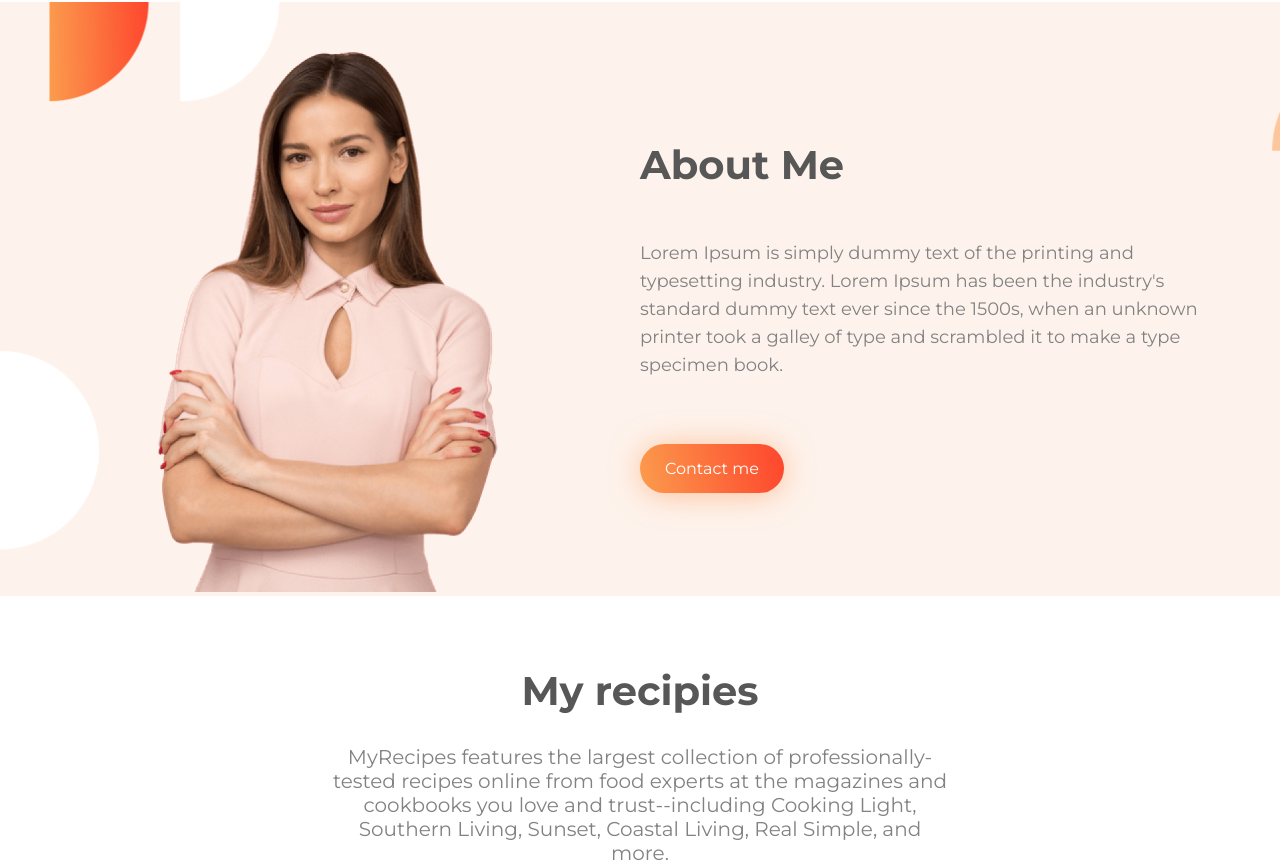
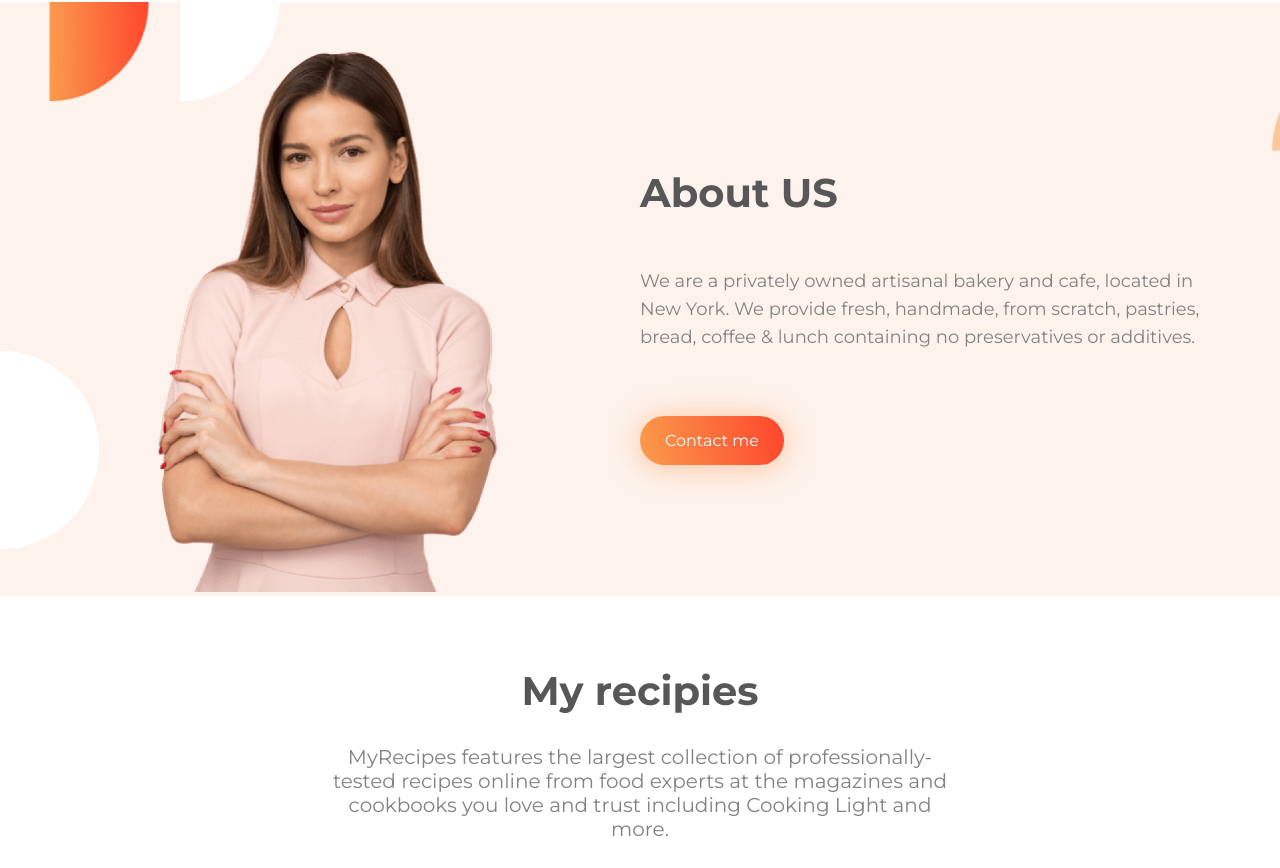
Before and after one commit to wpdevexpert/foodRecipies, a plain HTML site: page index.html in a window 1280 px wide. Shown: the part 700-1568 px from the top of the page. Drawn offline with Linux system fonts and the light colour scheme.

Commit message:
Text updated

```diff
--- a/index.html
+++ b/index.html
@@ -45,12 +45,10 @@
                 </div>
                 <div class="half-width">
                     <div class="about-info">
-                        <h2>About Me</h2>
-                        <p>Lorem Ipsum is simply dummy text of the printing and typesetting industry. Lorem Ipsum has
-                            been
-                            the industry's standard dummy text ever since the 1500s, when an unknown printer took a
-                            galley
-                            of type and scrambled it to make a type specimen book.</p>
+                        <h2>About US</h2>
+                        <p>We are a privately owned artisanal bakery and cafe, located in New York. We provide fresh,
+                            handmade, from scratch, pastries, bread, coffee & lunch containing no preservatives or
+                            additives. </p>
                         <div class="action-button">
                             <a href="mailto:hello@milon.com.bd">Contact me</a>
                         </div>
@@ -64,8 +62,8 @@
             <div class="recipies-heading center">
                 <h2>My recipies</h2>
                 <p>MyRecipes features the largest collection of professionally-tested recipes online from food
-                    experts at the magazines and cookbooks you love and trust--including Cooking Light, Southern Living,
-                    Sunset, Coastal Living, Real Simple, and more.</p>
+                    experts at the magazines and cookbooks you love and trust including Cooking Light and
+                    more.</p>
             </div>
             <div class="row">
                 <div class="recipie-item">
```
